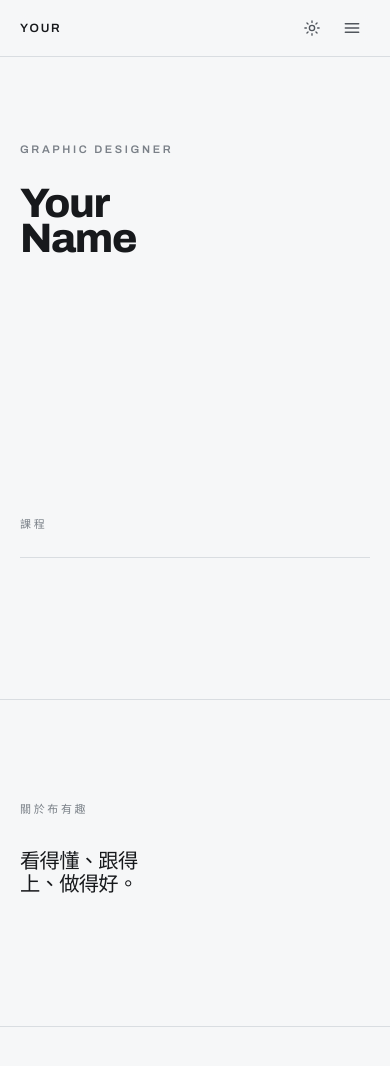
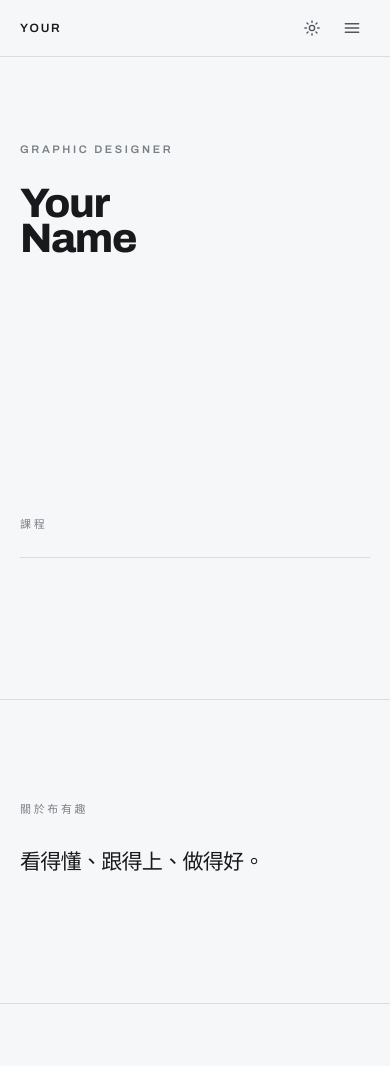
Before and after one commit to sewfunlife/sewfunlife.github.io, a Next.js app: page / in a window 390 px wide. Shown: the top 1066 px of the page. Built offline with nearby package versions, Linux system fonts and the light colour scheme.

Commit message:
Fix mobile about heading wrap

```diff
--- a/app/page.tsx
+++ b/app/page.tsx
@@ -137,7 +137,7 @@ export default function Home() {
         <div className="u-shell grid gap-x-[clamp(2rem,6vw,6rem)] gap-y-14 lg:grid-cols-[minmax(0,1.1fr)_minmax(0,1fr)]">
           <div data-reveal>
             <h2 className="u-eyebrow">關於布有趣</h2>
-            <p className="u-display mt-8 max-w-[18ch] text-[length:var(--text-h3)] leading-[1.15] text-bone">
+            <p className="u-display mt-8 whitespace-nowrap text-[clamp(1.25rem,5.4vw,1.75rem)] leading-[1.15] text-bone">
               看得懂、跟得上、做得好。
             </p>
             <div className="mt-7 flex flex-col gap-6">
```
